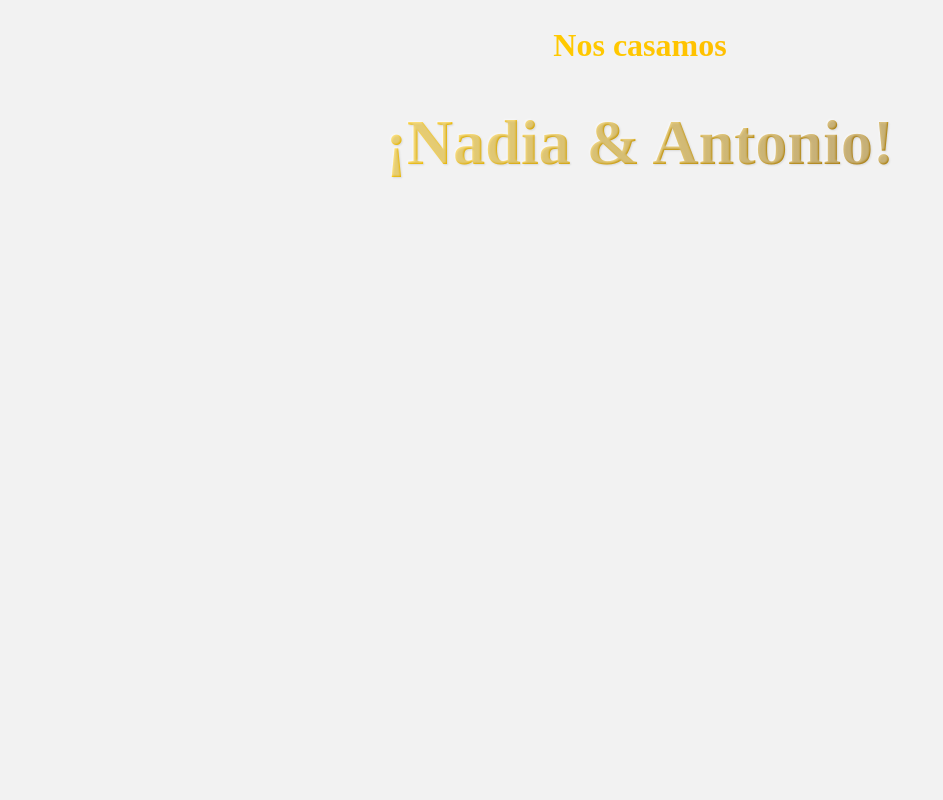
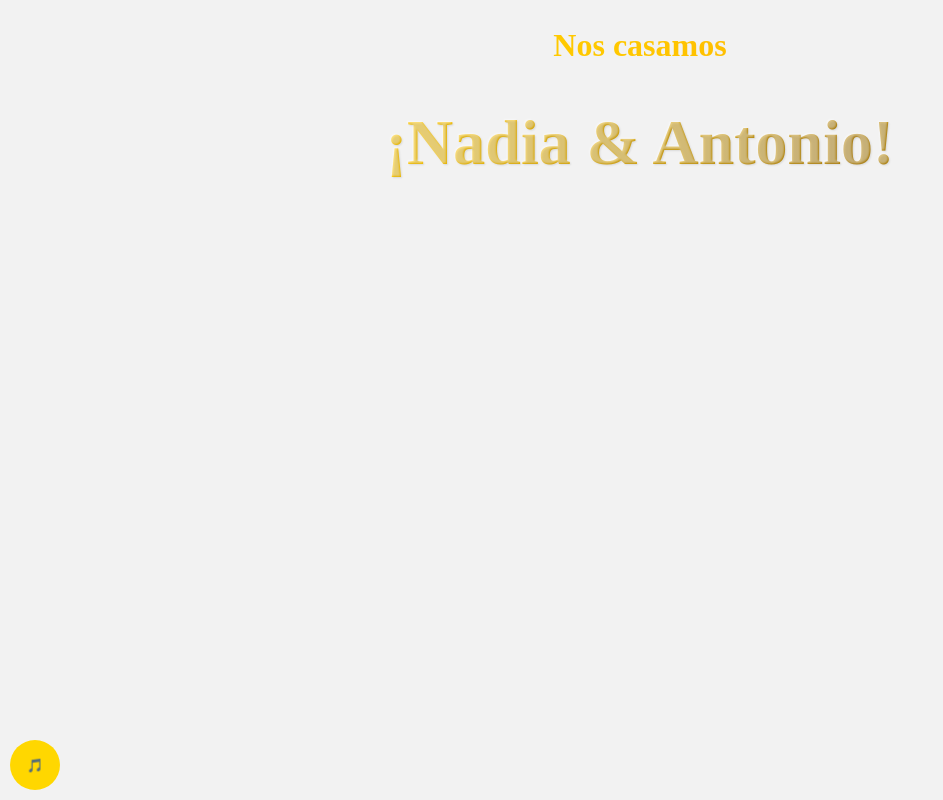
Before and after one commit to Willmouzalli/invitacion_boda, an Angular app: page /invitacion/1/1 in a window 1280 px wide. Shown: the top 800 px of the page, without its empty margins (0-943 px from the left). Built offline with nearby package versions, Linux system fonts and the light colour scheme.

Commit message:
Musica 2.

```diff
--- a/src/app/invitacion/invitacion.component.html
+++ b/src/app/invitacion/invitacion.component.html
@@ -1,4 +1,10 @@
-<audio id="background-audio" autoplay loop>
+<button id="floating-music-button" (click)="enableSound()" style="position: fixed; left: 10px; bottom: 10px; background-color: gold; color: black; border: none; border-radius: 50%; width: 50px; height: 50px; cursor: pointer; z-index: 1000;">
+  🎵
+</button>
+<audio id="background-audio" loop>
+<button id="music-button" (click)="enableSound()" style="position: fixed; left: 10px; bottom: 10px; background-color: gold; color: white; border: none; border-radius: 50%; width: 50px; height: 50px; cursor: pointer; z-index: 1000;">
+  🎵
+</button>
   <source src="/cancion.mp3" type="audio/mpeg">
 </audio>
 
--- a/src/app/invitacion/invitacion.component.ts
+++ b/src/app/invitacion/invitacion.component.ts
@@ -16,4 +16,11 @@ export class InvitacionComponent {
       this.numeroInvitados = +params['numero'];
     });
   }
+
+  enableSound(): void {
+    const audio: HTMLAudioElement | null = document.querySelector('#background-audio');
+    if (audio) {
+      audio.play();
+    }
+  }
 }
```
